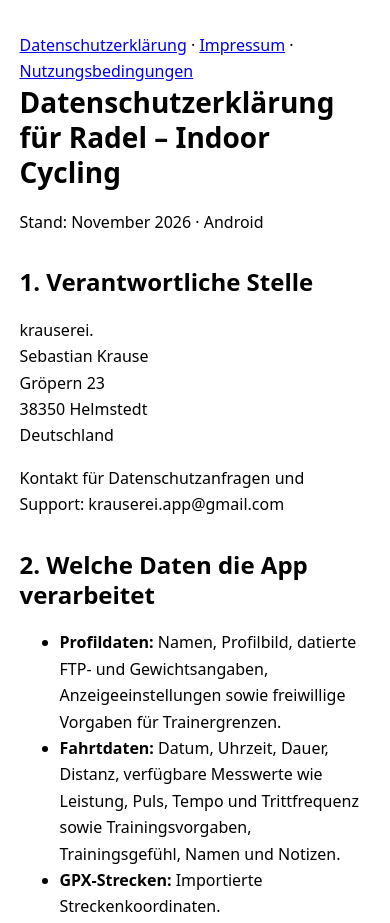
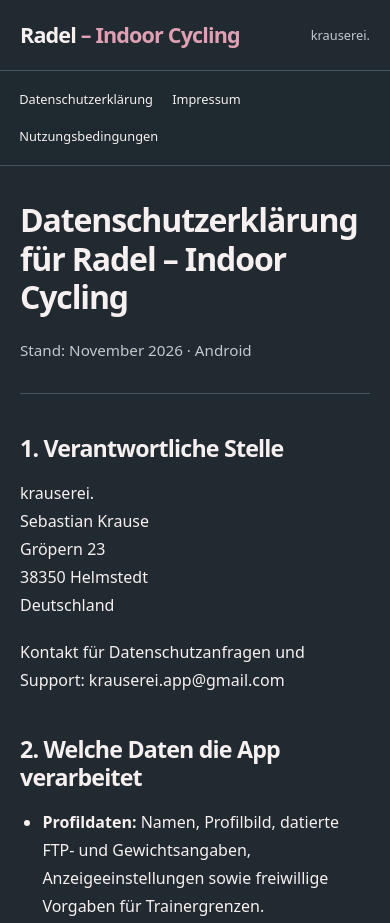
Before and after one commit to basti02k/radel-privacy, a plain HTML site: page privacy/index.html in a window 390 px wide. Shown: the top 923 px of the page. Drawn offline with Linux system fonts and the light colour scheme.

Commit message:
Style Radel legal pages with responsive dark layout and section navigation

```diff
--- a/privacy/index.html
+++ b/privacy/index.html
@@ -1,22 +1,16 @@
-<!doctype html>
-<html lang="de">
-<head>
-<meta charset="utf-8">
-<meta name="viewport" content="width=device-width, initial-scale=1">
-<title>Datenschutz, Impressum und Nutzungsbedingungen · Radel – Indoor Cycling</title>
-<style>
-:root { color-scheme: light dark; font-family: system-ui, sans-serif; }
-body { margin: 0; }
-main { max-width: 72ch; margin-inline: auto; padding: 2rem clamp(1rem, 5vw, 3rem) 4rem; line-height: 1.65; overflow-wrap: anywhere; }
-h1, h2 { line-height: 1.25; }
-h1 { margin-top: 0; font-size: clamp(1.75rem, 5vw, 2.6rem); }
-h2 { margin-top: 2rem; }
-</style>
-</head>
-<body>
-<main>
-<nav aria-label="Rechtliche Informationen"><a href="#datenschutzerklarung-fur-radel-indoor-cycling">Datenschutzerklärung</a> · <a href="#impressum">Impressum</a> · <a href="#nutzungsbedingungen">Nutzungsbedingungen</a></nav>
-<h1 id="datenschutzerklarung-fur-radel-indoor-cycling">Datenschutzerklärung für Radel – Indoor Cycling</h1>
+<!doctype html><html lang="de"><head><meta charset="utf-8"><meta name="viewport" content="width=device-width, initial-scale=1"><meta name="theme-color" content="#202a30"><title>Datenschutz, Impressum und Nutzungsbedingungen · Radel</title><style>
+:root{color-scheme:dark;--bg:#202a30;--panel:#2b3840;--text:#f6f0f1;--muted:#c3c9cc;--accent:#e0a0b3;--line:#45535b;font-family:system-ui,-apple-system,BlinkMacSystemFont,"Segoe UI",sans-serif}
+*{box-sizing:border-box}html{scroll-behavior:smooth;scroll-padding-top:7rem}body{margin:0;background:var(--bg);color:var(--text);font-size:17px;line-height:1.75}a{color:var(--accent);text-underline-offset:.22em}a:hover{color:#ffcede}a:focus-visible{outline:3px solid var(--accent);outline-offset:5px;border-radius:3px}
+.site-header{border-bottom:1px solid var(--line);padding:1.1rem max(1.25rem,calc((100vw - 1120px)/2));display:flex;align-items:center;justify-content:space-between;gap:1rem}.brand{color:var(--text);font-weight:700;letter-spacing:-.04em;font-size:1.35rem;text-decoration:none}.brand span{color:var(--accent)}.maker{color:var(--muted);font-size:.9rem}
+main{max-width:1120px;margin:auto;padding:3.5rem 1.5rem 5rem;overflow-wrap:anywhere}h1,h2,h3{line-height:1.2;letter-spacing:-.035em}h1{font-size:clamp(2rem,5vw,3.8rem);font-weight:650;margin:0 0 1.3rem;max-width:22ch}h2{font-size:clamp(1.45rem,3vw,2rem);margin:2.6rem 0 1rem}h3{font-size:1.18rem;margin:2rem 0 .8rem;line-height:1.4}p{margin:0 0 1.2rem}li+li{margin-top:.65rem}ul{padding-left:1.4rem}strong{font-weight:650}
+.legal-nav{position:sticky;top:0;z-index:2;display:flex;flex-wrap:wrap;gap:.4rem;padding:.8rem max(1.25rem,calc((100vw - 1120px)/2));background:#202a30f5;border-bottom:1px solid var(--line);backdrop-filter:blur(14px)}.legal-nav a{text-decoration:none;color:var(--text);padding:.45rem .8rem;border-radius:2rem;font-size:.9rem}.legal-nav a:hover{background:var(--panel);color:var(--accent)}
+.legal-content{max-width:76ch}.legal-content>h1+p{color:var(--muted);font-size:.95rem;border-bottom:1px solid var(--line);padding-bottom:1.8rem;margin-bottom:2rem}.legal-content section{margin-top:4rem;padding-top:1.6rem;border-top:2px solid var(--accent)}.legal-content section>h2:first-child{margin-top:1rem;font-size:clamp(1.8rem,4vw,2.7rem)}
+.eyebrow{color:var(--accent);font-size:.9rem;font-weight:600;margin-bottom:1.4rem}.intro{color:var(--muted);max-width:48ch;font-size:1.1rem}.cards{display:grid;grid-template-columns:repeat(3,minmax(0,1fr));gap:1rem;margin-top:3rem}.card{display:flex;min-height:190px;flex-direction:column;justify-content:space-between;gap:2rem;padding:1.6rem;border:1px solid var(--line);border-radius:18px;background:var(--panel);color:var(--text);text-decoration:none;transition:border-color .15s,transform .15s}.card:hover{border-color:var(--accent);transform:translateY(-3px);color:var(--text)}.card-title{font-size:1.2rem;font-weight:600;line-height:1.4}.card-action{color:var(--accent);font-size:.9rem}
+footer{max-width:1120px;margin:auto;padding:1.4rem 1.5rem 2rem;border-top:1px solid var(--line);display:flex;justify-content:space-between;flex-wrap:wrap;gap:.8rem;color:var(--muted);font-size:.85rem}footer a{color:var(--muted)}
+@media(max-width:640px){body{font-size:16px}.site-header{padding:1rem 1.25rem}.maker{font-size:.8rem}main{padding:2.2rem 1.25rem 3rem}.legal-nav{padding:.65rem .6rem;gap:0}.legal-nav a{padding:.45rem .6rem;font-size:.8rem}.cards{grid-template-columns:1fr;margin-top:2rem}.card{min-height:125px;padding:1.25rem;gap:1.3rem}.legal-content section{margin-top:3rem}}
+@media(prefers-reduced-motion:reduce){html{scroll-behavior:auto}.card{transition:none}.card:hover{transform:none}}
+@media print{body{background:white;color:black}.site-header,.legal-nav,footer{display:none}main{padding:0;max-width:none}a{color:black}.legal-content{max-width:none}}
+</style></head><body><header class="site-header"><a class="brand" href="/radel-privacy/">Radel<span> – Indoor Cycling</span></a><span class="maker">krauserei.</span></header><nav class="legal-nav" aria-label="Rechtliche Informationen"><a href="#datenschutzerklarung-fur-radel-indoor-cycling">Datenschutzerklärung</a><a href="#impressum">Impressum</a><a href="#nutzungsbedingungen">Nutzungsbedingungen</a></nav><main><article class="legal-content"><h1 id="datenschutzerklarung-fur-radel-indoor-cycling">Datenschutzerklärung für Radel – Indoor Cycling</h1>
 <p>Stand: November 2026 · Android</p>
 <h2 id="verantwortliche-stelle">1. Verantwortliche Stelle</h2>
 <p>krauserei.<br />
@@ -123,6 +117,4 @@ E-Mail: krauserei.app@gmail.com</p>
 <h3>7. Schlussbestimmungen</h3>
 <p>Es gilt das Recht der Bundesrepublik Deutschland unter Ausschluss des UN-Kaufrechts. Bei Verbrauchern mit gewöhnlichem Aufenthalt in der Europäischen Union bleiben zwingende Verbraucherschutzvorschriften des jeweiligen Aufenthaltsstaates unberührt.</p>
 </section>
-</main>
-</body>
-</html>
+</article></main><footer><span>Radel – Indoor Cycling · krauserei.</span><a href="mailto:krauserei.app@gmail.com">Kontakt</a></footer></body></html>
```
